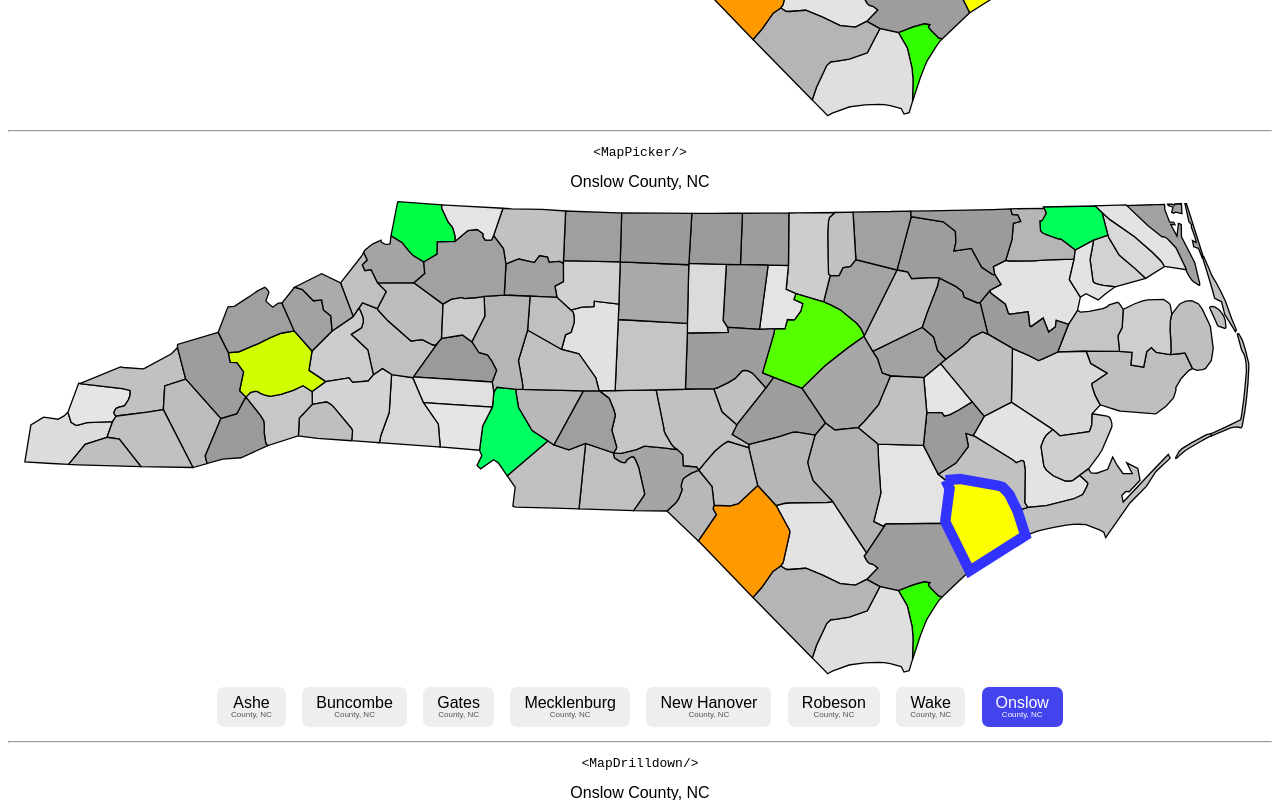
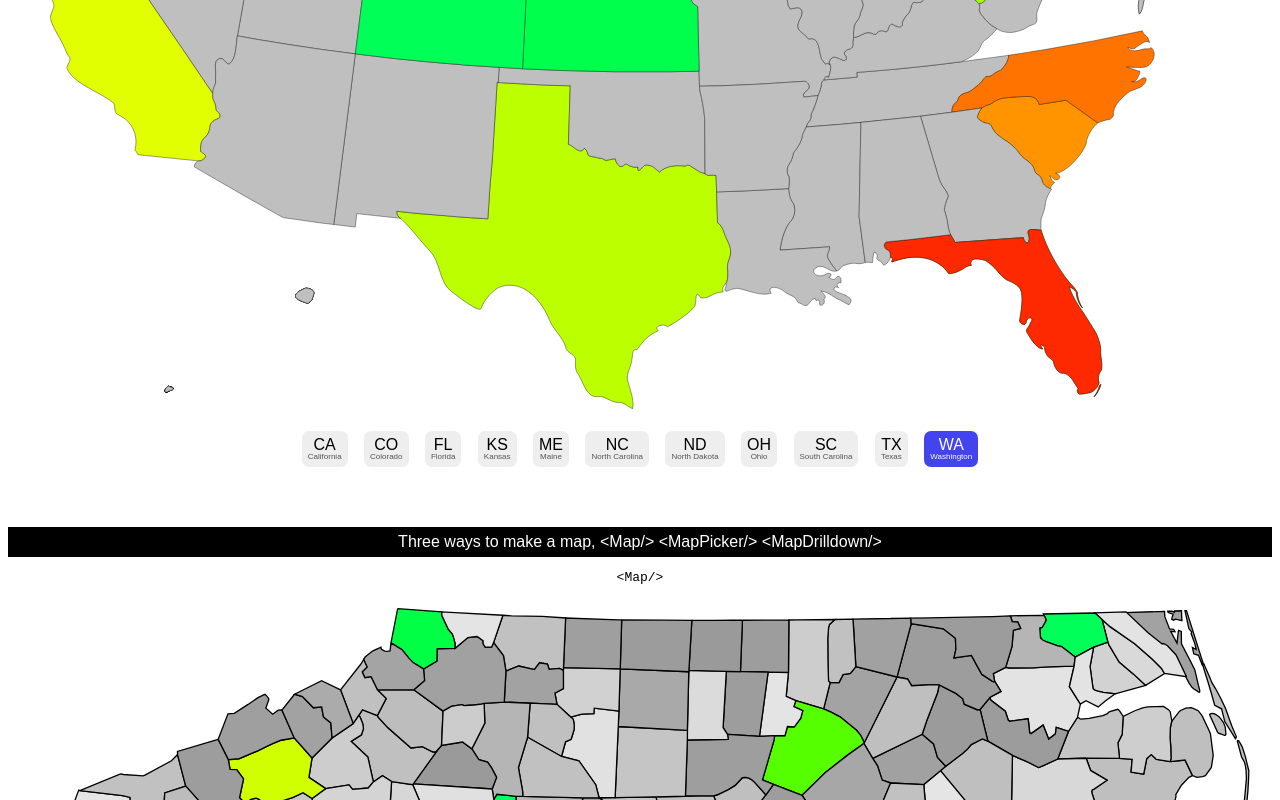
Before and after one commit to kenlane33/map-nc, a React (Create React App) app: page / in a window 1280 px wide. Shown: the part 1120-1920 px from the top of the page. Built offline with nearby package versions, Linux system fonts and the light colour scheme.

Commit message:
Better examples.

```diff
--- a/src/App.js
+++ b/src/App.js
@@ -40,16 +40,16 @@ export default function App() {
       </pre>
       <MapUsaStateNCScores scores={fakeScores} doPickPart={doPickPart} />
       <br/><hr/><br/>
-      <Header txt="Three ways to make a map, <Map/> <MapPicker/> <MapDrilldown/>" />
-      <MapUsaStateNC scores={fakeScores} doPickPart={doPickPart} />
 
-      <br/><hr/><br/>
 
       <Header txt="All USA map with Drill Down Picking" />
       <br/>
       <MapUsaStatesAll doPickPart={doPickPart} />
+      <br/><br/><br/>
 
-      <br/><br/><br/>
+      <Header txt="Three ways to make a map, <Map/> <MapPicker/> <MapDrilldown/>" />
+      <MapUsaStateNC scores={fakeScores} doPickPart={doPickPart} />
+      <br/><hr/><br/>
 
     </div>
   );
--- a/src/components/maps_of_regions/MapUsaState_NC.js
+++ b/src/components/maps_of_regions/MapUsaState_NC.js
@@ -44,17 +44,28 @@ export default function MapUsaState_JustNC( props ) {
 
   return (
     <div>
+
       <pre>{'<Map/>'}</pre>
-      <Map       {...ncAsMapLevel} regionName={'NC'} />
+      <Map
+        {...ncAsMapLevel}
+        regionName={'NC'}
+      />
       <hr/>
+
       <pre>{'<MapPicker/>'}</pre>
-      <MapPicker {...ncAsMapLevel} regionName={'NC'} doPickPart={props.doPickPart} />
+      <MapPicker
+        {...ncAsMapLevel}
+        regionName={'NC'}
+        doPickPart={props.doPickPart}
+      />
       <hr/>
-      <pre>{'<MapDrilldown/>'}</pre>
+
+      <pre>{'<MapDrilldown/> (with just NC here)'}</pre>
       <MapDrilldown
         doPickPart={props.doPickPart}
         mapLevels={ [ ncAsMapLevel ] }
       />
+
     </div>
   )
 
```
